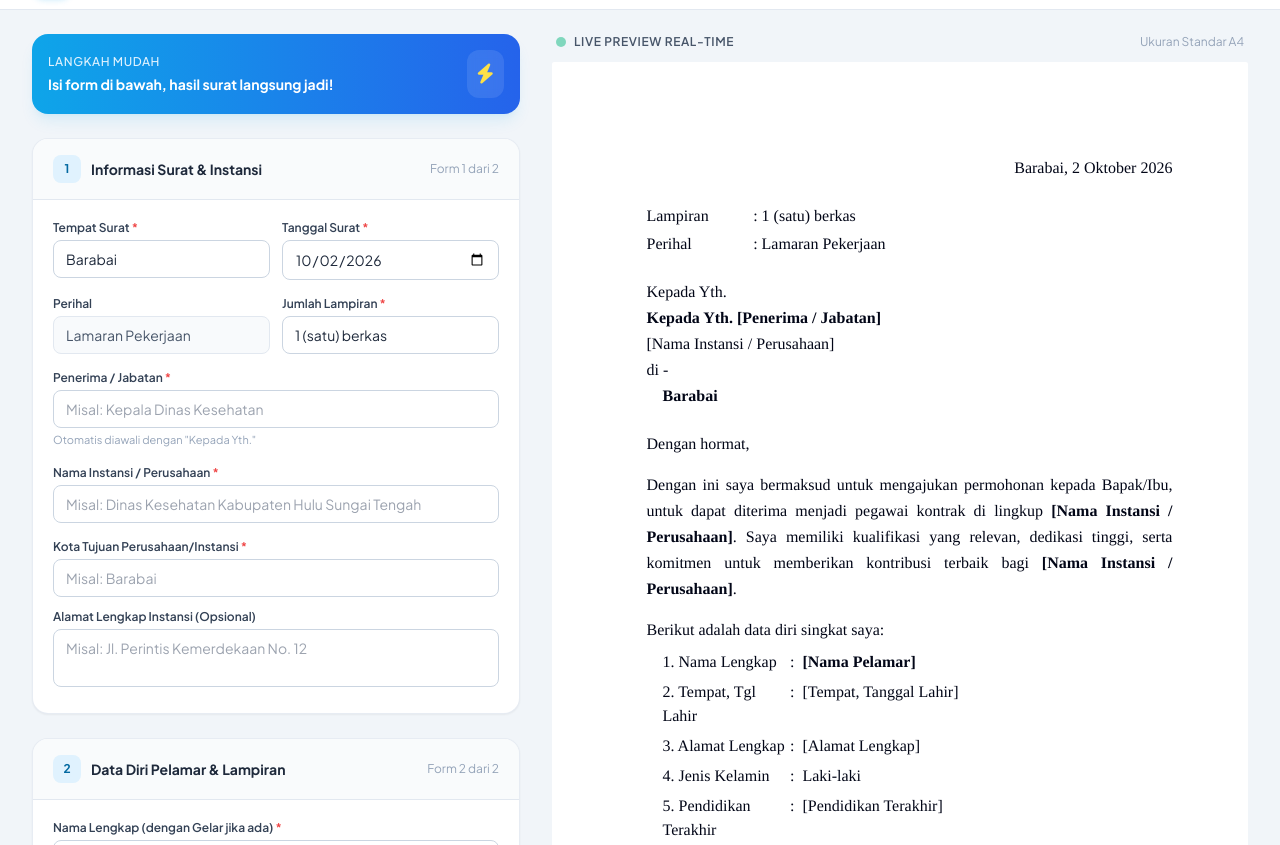
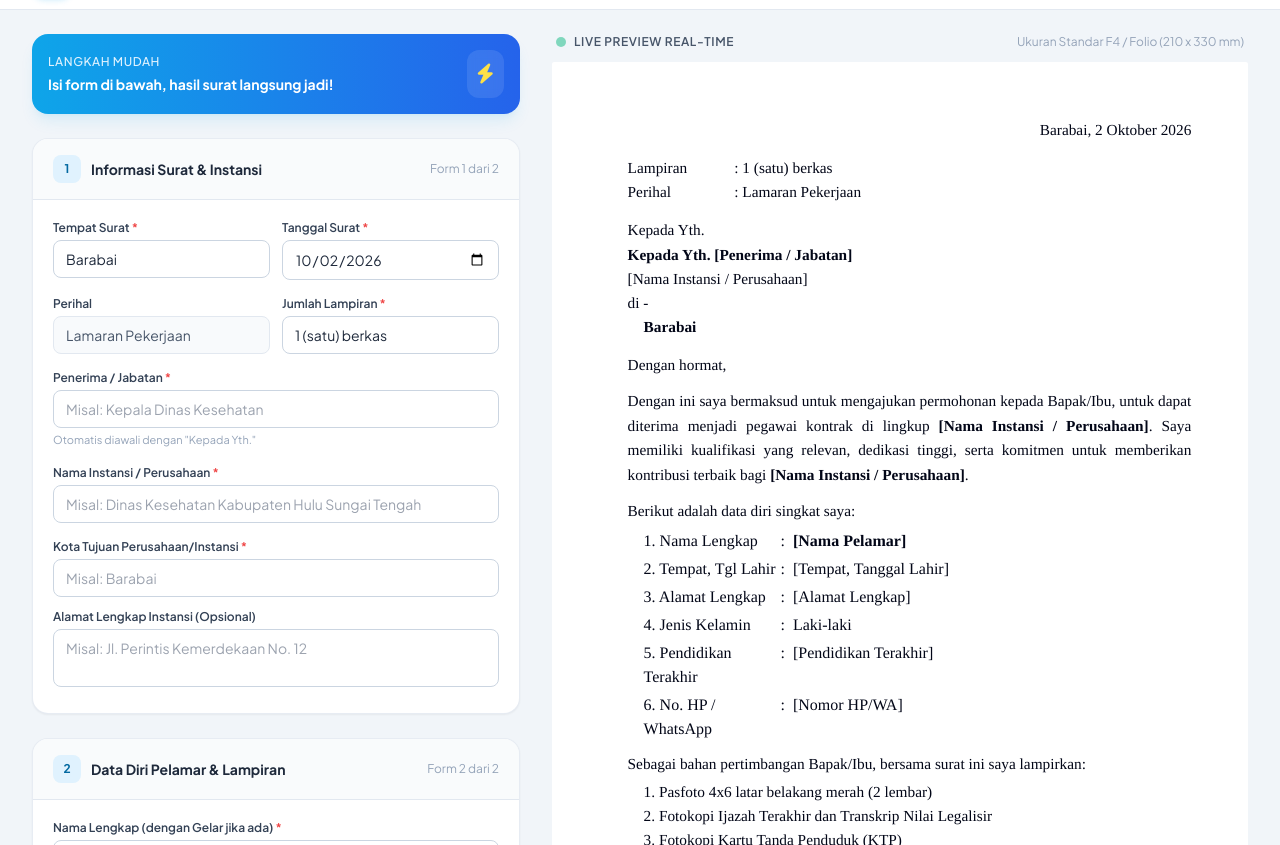
Before and after one commit to dinkeshstkab/generator-surat-lamaran, a plain HTML site: page index.html in a window 1280 px wide. Shown: the part 55-900 px from the top of the page. Drawn offline with nearby package versions, Linux system fonts and the light colour scheme.

Commit message:
Update index.html

```diff
--- a/index.html
+++ b/index.html
@@ -55,17 +55,17 @@
             background: #94a3b8;
         }
 
-        /* Paper Preview Styling */
+        /* Paper Preview Styling (F4 / Folio Standard) */
         .a4-paper {
             width: 210mm;
-            min-height: 297mm;
-            padding: 25mm 20mm 20mm 25mm; /* Standard formal letter margins */
+            min-height: 330mm;
+            padding: 15mm 15mm 15mm 20mm; /* Reduced margins to guarantee 1-page fit */
             margin: 0 auto;
             background: white;
             box-shadow: 0 10px 25px -5px rgba(0, 0, 0, 0.1), 0 8px 10px -6px rgba(0, 0, 0, 0.1);
             font-family: 'Tinos', 'Times New Roman', serif;
-            font-size: 12pt;
-            line-height: 1.5;
+            font-size: 11.5pt;
+            line-height: 1.45;
             color: #000;
             box-sizing: border-box;
             position: relative;
@@ -89,12 +89,12 @@
             }
             .a4-paper {
                 box-shadow: none !important;
-                padding: 20mm 20mm 20mm 25mm !important;
-                width: 100% !important;
-                min-height: auto !important;
+                padding: 15mm 15mm 15mm 20mm !important;
+                width: 210mm !important;
+                min-height: 330mm !important;
             }
             @page {
-                size: A4;
+                size: 210mm 330mm; /* Standard F4 / Folio Size */
                 margin: 0;
             }
         }
@@ -329,7 +329,7 @@
                         <span class="inline-block w-2.5 h-2.5 rounded-full bg-emerald-500 animate-pulse"></span>
                         <span class="text-xs font-semibold text-slate-600 uppercase tracking-wider">Live Preview Real-time</span>
                     </div>
-                    <span class="text-xs text-slate-400">Ukuran Standar A4</span>
+                    <span class="text-xs text-slate-400">Ukuran Standar F4 / Folio (210 x 330 mm)</span>
                 </div>
 
                 <!-- PREVIEW CONTAINER / PRINT WRAPPER -->
@@ -337,12 +337,12 @@
                     <div id="letterPaper" class="a4-paper text-slate-950 shadow-2xl rounded-sm">
 
                         <!-- Header Kanan (Tempat & Tanggal) -->
-                        <div class="text-right mb-6">
+                        <div class="text-right mb-4">
                             <p id="pv-tempatTanggal">Barabai, 2 Oktober 2026</p>
                         </div>
 
                         <!-- Lampiran & Perihal -->
-                        <div class="mb-6 space-y-1">
+                        <div class="mb-4 space-y-0.5">
                             <div class="grid grid-cols-12 max-w-xs">
                                 <div class="col-span-4">Lampiran</div>
                                 <div class="col-span-8">: <span id="pv-jumlahLampiran">1 (satu) berkas</span></div>
@@ -354,7 +354,7 @@
                         </div>
 
                         <!-- Penerima / Tujuan -->
-                        <div class="mb-6 space-y-0.5">
+                        <div class="mb-4 space-y-0.5">
                             <p>Kepada Yth.</p>
                             <p id="pv-penerima" class="font-bold">[Penerima / Jabatan]</p>
                             <p id="pv-namaInstansi">[Nama Instansi / Perusahaan]</p>
@@ -364,24 +364,24 @@
                         </div>
 
                         <!-- Salam Pembuka -->
-                        <div class="mb-4">
+                        <div class="mb-3">
                             <p>Dengan hormat,</p>
                         </div>
 
                         <!-- Paragraf Utama -->
-                        <div class="mb-4 text-justify leading-relaxed">
+                        <div class="mb-3 text-justify leading-relaxed">
                             <p>
                                 Dengan ini saya bermaksud untuk mengajukan permohonan kepada Bapak/Ibu, untuk dapat diterima menjadi pegawai kontrak di lingkup <span id="pv-instansiBody" class="font-semibold">[Nama Instansi]</span>. Saya memiliki kualifikasi yang relevan, dedikasi tinggi, serta komitmen untuk memberikan kontribusi terbaik bagi <span id="pv-instansiBody2" class="font-semibold">[Nama Instansi]</span>.
                             </p>
                         </div>
 
                         <!-- Data Diri Header -->
-                        <div class="mb-2">
+                        <div class="mb-1.5">
                             <p>Berikut adalah data diri singkat saya:</p>
                         </div>
 
                         <!-- Data Diri Table List with exact Colon alignment -->
-                        <div class="mb-4 pl-4 space-y-1.5 text-sm sm:text-base">
+                        <div class="mb-3 pl-4 space-y-1 text-sm sm:text-base">
                             <div class="grid grid-cols-12">
                                 <div class="col-span-4 sm:col-span-3">1. Nama Lengkap</div>
                                 <div class="col-span-8 sm:col-span-9 flex">
@@ -434,21 +434,21 @@
                         </div>
 
                         <!-- Paragraf Pertimbangan & Lampiran List -->
-                        <div class="mb-4">
-                            <p class="mb-2">Sebagai bahan pertimbangan Bapak/Ibu, bersama surat ini saya lampirkan:</p>
+                        <div class="mb-3">
+                            <p class="mb-1.5">Sebagai bahan pertimbangan Bapak/Ibu, bersama surat ini saya lampirkan:</p>
                             <ol id="pv-attachmentList" class="list-decimal list-inside pl-4 space-y-0.5">
                                 <!-- Dynamic Rendered Attachments -->
                             </ol>
                         </div>
 
                         <!-- Paragraf Penutup -->
-                        <div class="mb-8 text-justify leading-relaxed">
+                        <div class="mb-6 text-justify leading-relaxed">
                             <p>Demikian surat lamaran kerja ini saya sampaikan. Atas perhatian dan kesempatan yang Bapak/Ibu berikan, saya ucapkan terima kasih.</p>
                         </div>
 
                         <!-- Tanda Tangan Block -->
                         <div class="flex justify-end">
-                            <div class="text-center w-64 space-y-16">
+                            <div class="text-center w-60 space-y-12">
                                 <p>Hormat saya,</p>
                                 <div>
                                     <p id="pv-namaTtd" class="font-bold underline decoration-1 text-slate-900">[Nama Lengkap]</p>
@@ -746,11 +746,11 @@
                 filename:     `Surat_Lamaran_Kerja_${cleanName}.pdf`,
                 image:        { type: 'jpeg', quality: 0.98 },
                 html2canvas:  { scale: 2, useCORS: true, logging: false },
-                jsPDF:        { unit: 'mm', format: 'a4', orientation: 'portrait' }
+                jsPDF:        { unit: 'mm', format: [210, 330], orientation: 'portrait' }
             };
 
             html2pdf().set(opt).from(element).save().then(() => {
-                showToast('Surat PDF berhasil diunduh!');
+                showToast('Surat PDF (Ukuran F4) berhasil diunduh!');
             }).catch(err => {
                 console.error(err);
                 showToast('Gagal mengunduh PDF. Mengalihkan ke mode cetak...', 'error');
```
